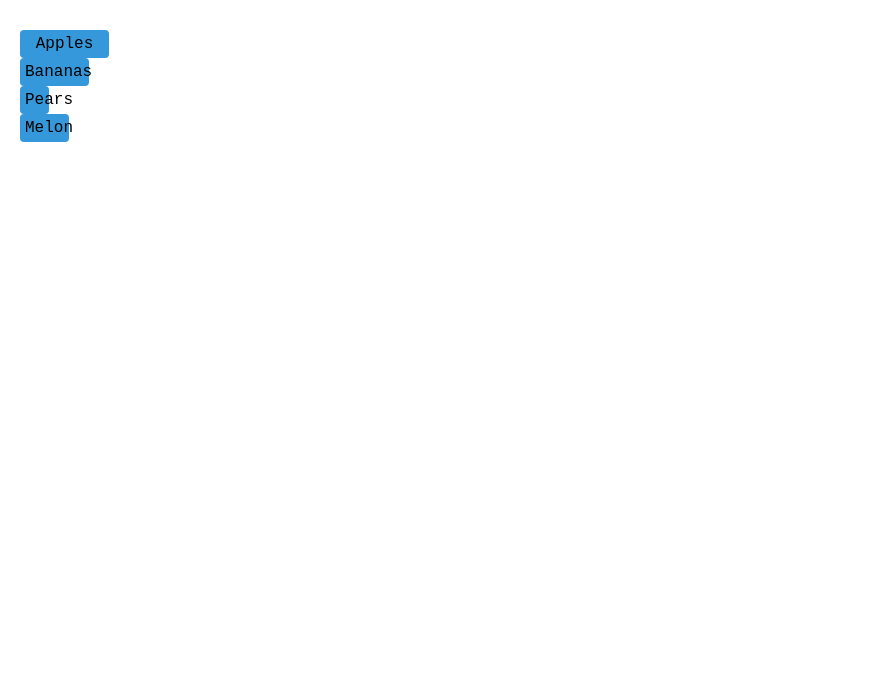
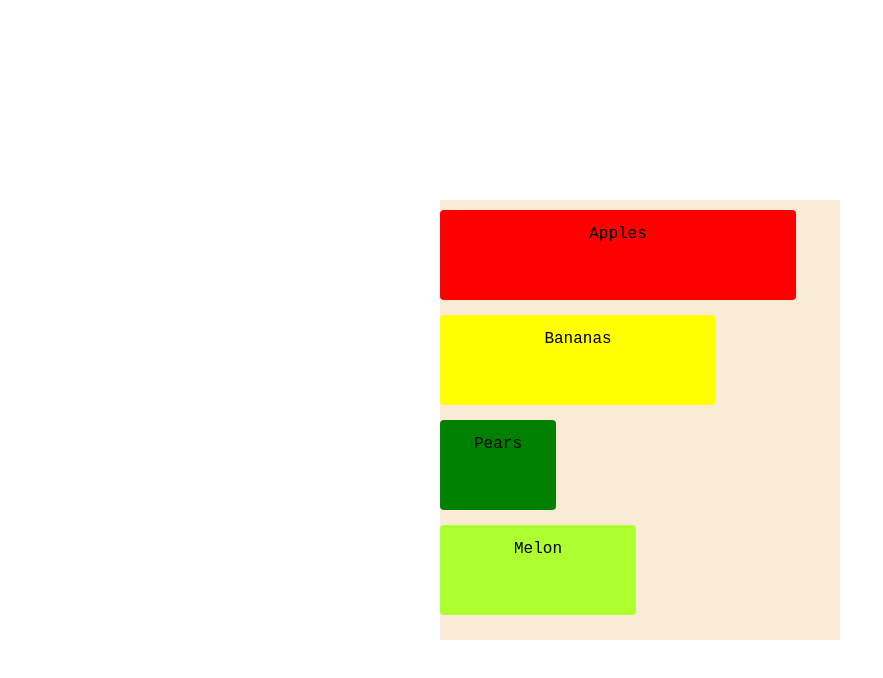
Before and after one commit to nurulgulpen/my-awesome-project-datavis, a plain HTML site: page opdracht A/styles/index.html in a window 1280 px wide. Shown: the whole page, without its empty margins (0-883 px from the left). Drawn offline with Linux system fonts and the light colour scheme.

Commit message:
Finalized bar charts with proper stylings. FOR OPDRACHT A

```diff
--- a/index.html
+++ b/opdracht A/styles/index.html
@@ -1,7 +1,7 @@
 <!DOCTYPE html>
 <html lang="en">
 <head>
-    <link rel="stylesheet" href="styles/style.css">
+    <link rel="stylesheet" href="/opdracht A/styles/style.css">
     <meta charset="UTF-8">
     <meta name="viewport" content="width=device-width, initial-scale=1.0">
     <title>Jourys page</title>
@@ -9,16 +9,16 @@
 <body>
     <div class = "chart-container">
         <div class="bar">
-            <div class="bar-apples" style="width: 79px;">Apples</div>
+            <div class="bar-apples" style="width: 79%;">Apples</div>
         </div>
         <div class="bar">
-            <div class="bar-bananas" style="width: 59px;">Bananas</div>
+            <div class="bar-bananas" style="width: 59%;">Bananas</div>
         </div>
         <div class="bar">
-            <div class="bar-pears" style="width: 19px;">Pears</div>
+            <div class="bar-pears" style="width: 19%;">Pears</div>
         </div>
         <div class="bar">
-            <div class="bar-melon" style="width: 39px;">Melon</div>
+            <div class="bar-melon" style="width: 39%;">Melon</div>
         </div>
     </div>
 </body>
--- /dev/null
+++ b/opdracht A/styles/style.css
@@ -0,0 +1,53 @@
+body {
+  font-family: 'Courier New', Courier, monospace;
+  margin: 20px;
+  justify-content: center;
+  align-items: center;
+  height: 100vh;
+  display: flex;
+}
+
+.chart-container {
+  padding: 10px 0;
+  margin: 20px 0;
+  width: 400px;
+  background-color: antiquewhite;
+}
+
+.bar {
+  display: flex;
+  justify-content: left;
+  align-items: left;
+  margin-bottom: 15px;
+}
+
+.bar div{
+  border: white;
+  padding: 15px 20px;
+  text-align: center;
+  border-radius: 4px;
+  width: 100px;
+  height: 60px;
+  transition: border 0.3s ease, transform 0.2s ease;
+}
+
+.bar div:hover {
+  border: 4px solid black;
+  transform: scale(1.05);
+}
+
+.bar-bananas {
+  background-color: yellow;
+}
+
+.bar-apples {
+  background-color: red;
+}
+
+.bar-pears {
+  background-color: green;
+}
+
+.bar-melon {
+  background-color: greenyellow;
+}
--- a/styles/style.css
+++ /dev/null
@@ -1,17 +0,0 @@
-body {
-  font-family: 'Courier New', Courier, monospace;
-  margin: 20px;
-}
-
-.chart-container {
-  padding: 10px 0;
-  margin: 20px 0;
-}
-
-.bar div{
-  background-color: #3498db;
-  border: white;
-  padding: 5px;
-  text-align: center;
-  border-radius: 4px;
-}
```
